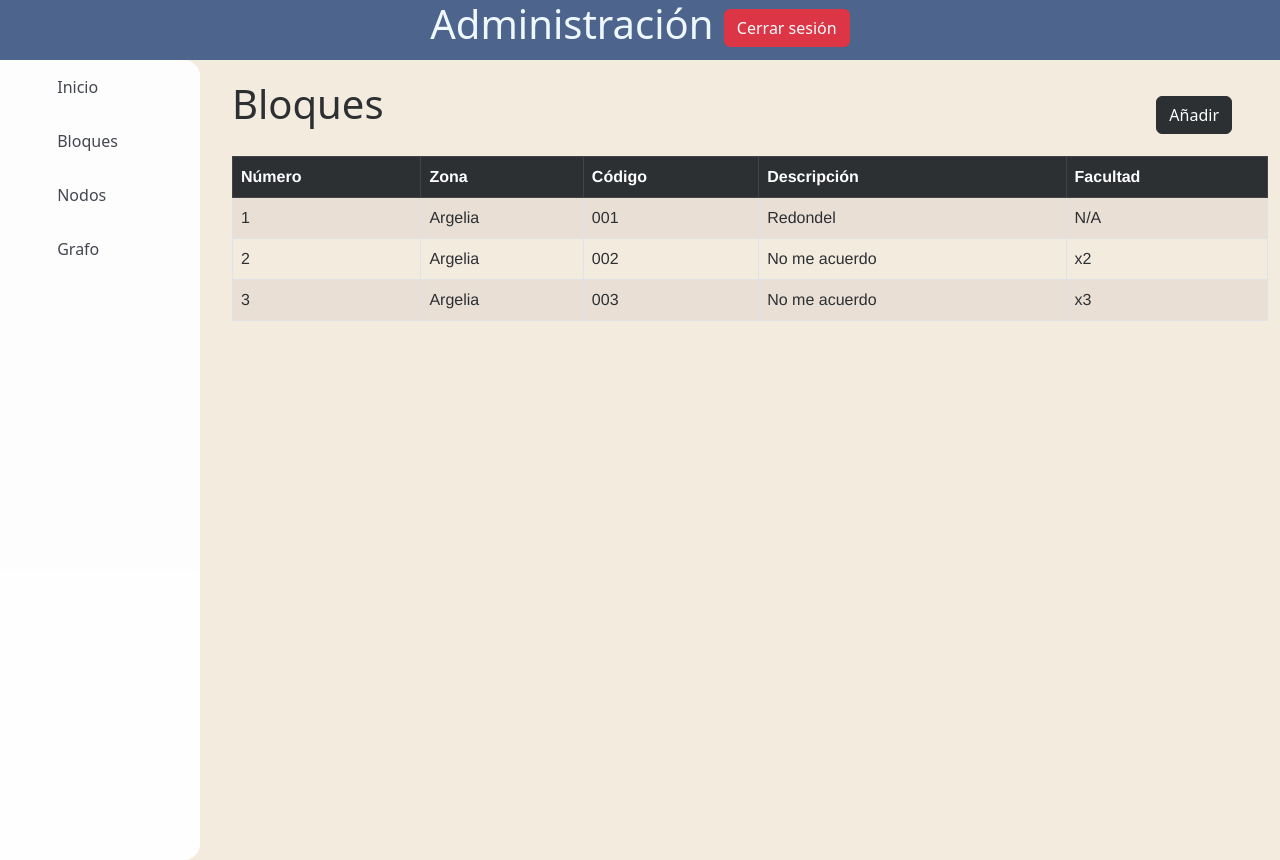
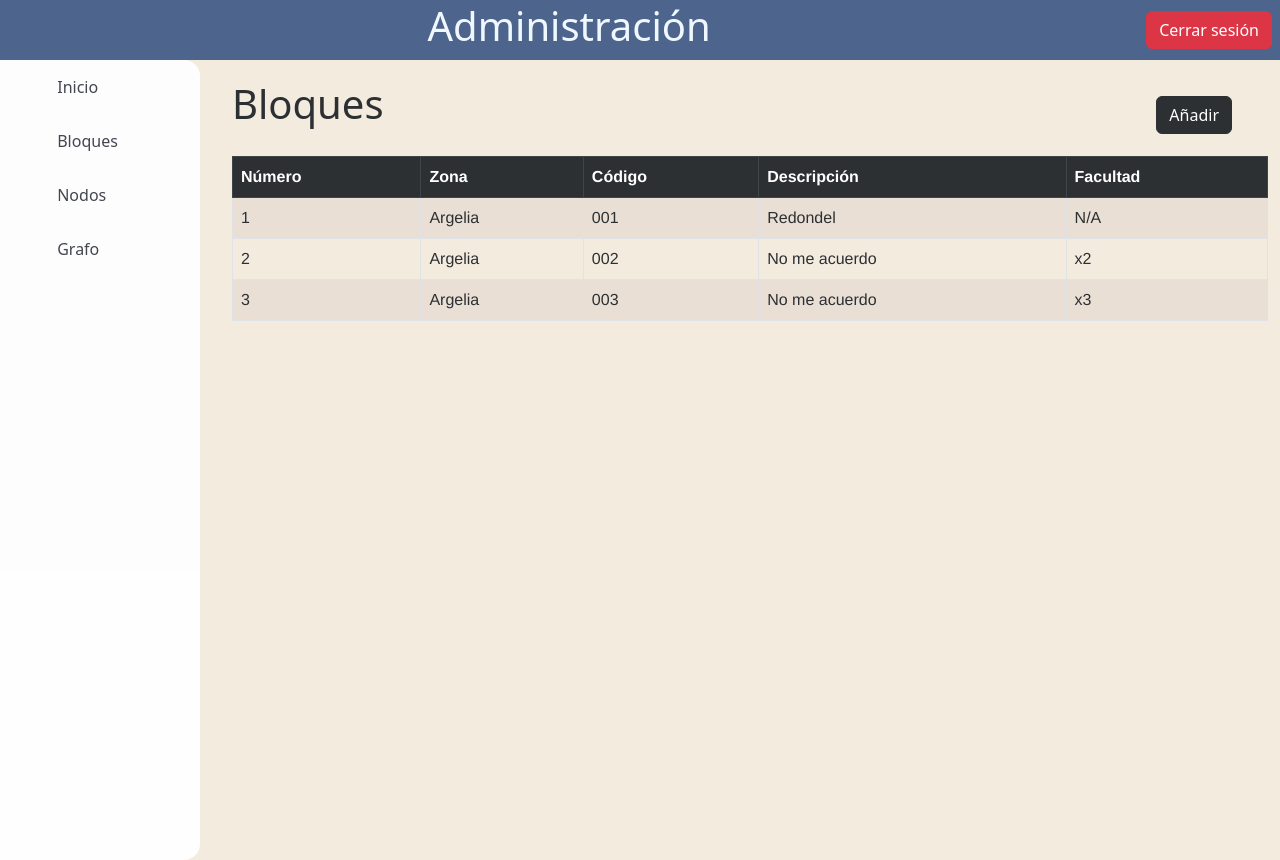
Before and after one commit to IvanG0nzalez/Mapify, a Django app: page /administracion/bloque in a window 1280 px wide. Run offline with Django 4.2, Linux system fonts and the light colour scheme.

Commit message:
Actualización Vista Base

```diff
--- a/templates/pantallas/base_admin.html
+++ b/templates/pantallas/base_admin.html
@@ -3,24 +3,26 @@
 <html lang="es">
 <head>
 
-
     <title>
         {% block titulo %}
         {% endblock %}
     </title>
-        <link rel="stylesheet" href="{% static "css/style.css" %}" >
-        <link href="https://cdn.jsdelivr.net/npm/bootstrap@5.2.0-beta1/dist/css/bootstrap.min.css" rel="stylesheet" integrity="sha384-0evHe/X+R7YkIZDRvuzKMRqM+OrBnVFBL6DOitfPri4tjfHxaWutUpFmBp4vmVor" crossorigin="anonymous">
+    <link rel="stylesheet" href="{% static "css/style.css" %}">
+    <link href="https://cdn.jsdelivr.net/npm/bootstrap@5.2.0-beta1/dist/css/bootstrap.min.css" rel="stylesheet"
+          integrity="sha384-0evHe/X+R7YkIZDRvuzKMRqM+OrBnVFBL6DOitfPri4tjfHxaWutUpFmBp4vmVor" crossorigin="anonymous">
 
 </head>
 
 <body>
 
-    <div class="barraPrincipal" style="height: 60px">
-        <h1 align="center" id="texto_barra">Administración
-                <a href="{% url 'login' %}" class="btn btn-danger" tabindex="-1" role="button" aria-disabled="true">Cerrar sesión</a>
-        </h1>
 
+<div class="d-block justify-content-between">
+    <div class="barraPrincipal mr-5" style="height: 60px; display: flex; align-items: center;">
+        <h1 align="center" id="texto_barra" style="flex: 1;">Administración</h1>
+        <a href="{% url 'login' %}" class="btn btn-danger mx-2" tabindex="-1" role="button" aria-disabled="true">Cerrar sesión</a>
     </div>
+</div>
+
 
 <div class="div_principal">
     <div class="div_navdrawer">
```
Lines whose indentation alone changed are shown as unchanged.
